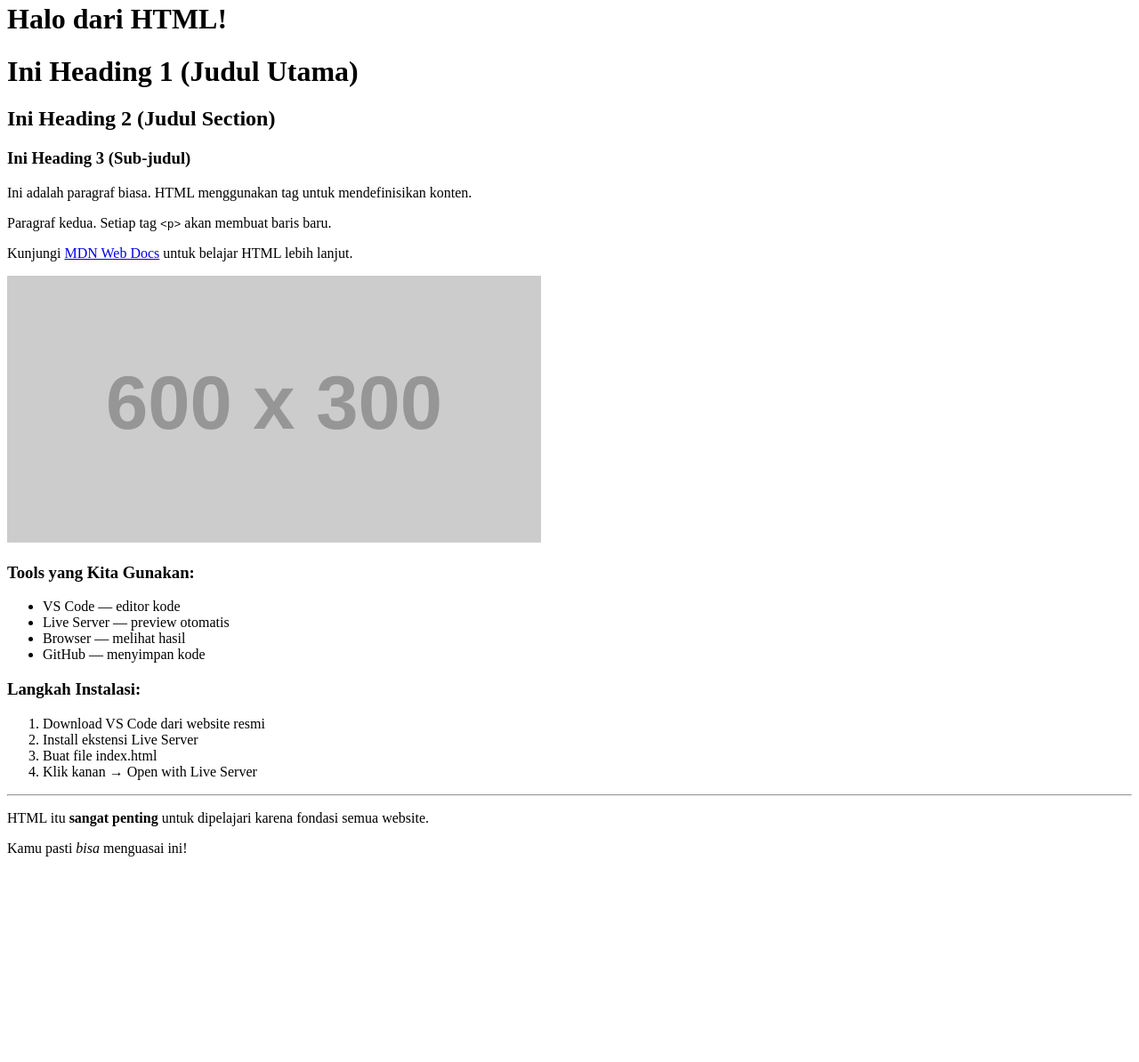
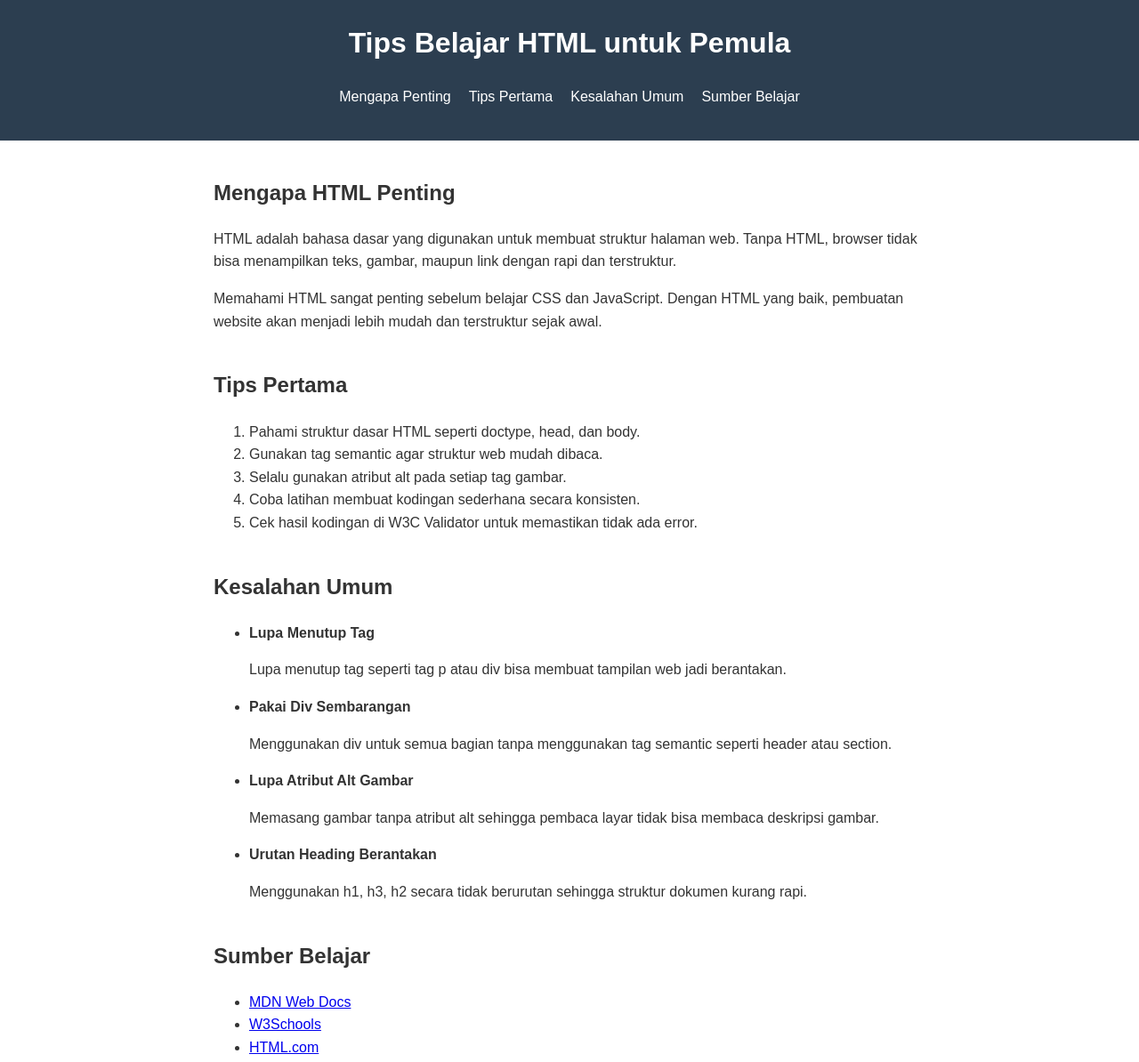
Before and after one commit to DenmasRek27/latihan-web-3, a plain HTML site: page tips.html in a window 1280 px wide. Shown: the part 18-1212 px from the top of the page at 89% size. Before the commit the page ends 997 px from the top, so only its background shows below. Drawn offline with Linux system fonts and the light colour scheme; placeholder pictures from the web are drawn by us.

Commit message:
Adding tips.html

```diff
--- a/tips.html
+++ b/tips.html
@@ -3,48 +3,89 @@
 <head>
     <meta charset="UTF-8">
     <meta name="viewport" content="width=device-width, initial-scale=1.0">
-    <title>Latihan HTML — Minggu 3</title>
+    <title>Tips Belajar HTML untuk Pemula</title>
+    <link rel="stylesheet" href="style.css">
 </head>
 <body>
-    <h1>Halo dari HTML!</h1>
-    <!-- Heading: h1 sampai h6 -->
-<h1>Ini Heading 1 (Judul Utama)</h1>
-<h2>Ini Heading 2 (Judul Section)</h2>
-<h3>Ini Heading 3 (Sub-judul)</h3>
 
-<!-- Paragraph -->
-<p>Ini adalah paragraf biasa. HTML menggunakan tag untuk mendefinisikan konten.</p>
-<p>Paragraf kedua. Setiap tag <code>&lt;p&gt;</code> akan membuat baris baru.</p>
+    <!-- HEADER: Berisi navigasi -->
+    <header>
+        <h1>Tips Belajar HTML untuk Pemula</h1>
+        <nav>
+            <ul>
+                <li><a href="#penting">Mengapa Penting</a></li>
+                <li><a href="#tips">Tips Pertama</a></li>
+                <li><a href="#kesalahan">Kesalahan Umum</a></li>
+                <li><a href="#sumber">Sumber Belajar</a></li>
+            </ul>
+        </nav>
+    </header>
 
-<!-- Link (Anchor) -->
-<p>Kunjungi <a href="https://developer.mozilla.org" target="_blank">MDN Web Docs</a> untuk belajar HTML lebih lanjut.</p>
+    <!-- MAIN: Konten utama halaman -->
+    <main>
 
-<!-- Image (gambar dari internet — placeholder) -->
-<img src="https://placehold.co/600x300" alt="Contoh gambar placeholder" width="600" height="300">
+        <!-- SECTION: Mengapa HTML Penting -->
+        <section id="penting">
+            <h2>Mengapa HTML Penting</h2>
+            <p>HTML adalah bahasa dasar yang digunakan untuk membuat struktur halaman web.
+               Tanpa HTML, browser tidak bisa menampilkan teks, gambar, maupun link
+               dengan rapi dan terstruktur.</p>
+            <p>Memahami HTML sangat penting sebelum belajar CSS dan JavaScript.
+               Dengan HTML yang baik, pembuatan website akan menjadi lebih mudah
+               dan terstruktur sejak awal.</p>
+        </section>
 
-<!-- List tidak berurut (Unordered List) -->
-<h3>Tools yang Kita Gunakan:</h3>
-<ul>
-    <li>VS Code — editor kode</li>
-    <li>Live Server — preview otomatis</li>
-    <li>Browser — melihat hasil</li>
-    <li>GitHub — menyimpan kode</li>
-</ul>
+        <!-- SECTION: Tips Pertama -->
+        <section id="tips">
+            <h2>Tips Pertama</h2>
+            <ol>
+                <li>Pahami struktur dasar HTML seperti doctype, head, dan body.</li>
+                <li>Gunakan tag semantic agar struktur web mudah dibaca.</li>
+                <li>Selalu gunakan atribut alt pada setiap tag gambar.</li>
+                <li>Coba latihan membuat kodingan sederhana secara konsisten.</li>
+                <li>Cek hasil kodingan di W3C Validator untuk memastikan tidak ada error.</li>
+            </ol>
+        </section>
 
-<!-- List berurut (Ordered List) -->
-<h3>Langkah Instalasi:</h3>
-<ol>
-    <li>Download VS Code dari website resmi</li>
-    <li>Install ekstensi Live Server</li>
-    <li>Buat file index.html</li>
-    <li>Klik kanan → Open with Live Server</li>
-</ol>
+        <!-- SECTION: Kesalahan Umum -->
+        <section id="kesalahan">
+            <h2>Kesalahan Umum</h2>
+            <ul>
+                <li>
+                    <strong>Lupa Menutup Tag</strong>
+                    <p>Lupa menutup tag seperti tag p atau div bisa membuat tampilan web jadi berantakan.</p>
+                </li>
+                <li>
+                    <strong>Pakai Div Sembarangan</strong>
+                    <p>Menggunakan div untuk semua bagian tanpa menggunakan tag semantic seperti header atau section.</p>
+                </li>
+                <li>
+                    <strong>Lupa Atribut Alt Gambar</strong>
+                    <p>Memasang gambar tanpa atribut alt sehingga pembaca layar tidak bisa membaca deskripsi gambar.</p>
+                </li>
+                <li>
+                    <strong>Urutan Heading Berantakan</strong>
+                    <p>Menggunakan h1, h3, h2 secara tidak berurutan sehingga struktur dokumen kurang rapi.</p>
+                </li>
+            </ul>
+        </section>
 
-<!-- Horizontal Rule (garis pemisah) -->
-<hr>
+        <!-- SECTION: Sumber Belajar -->
+        <section id="sumber">
+            <h2>Sumber Belajar</h2>
+            <ul>
+                <li><a href="https://developer.mozilla.org" target="_blank" rel="noopener noreferrer">MDN Web Docs</a></li>
+                <li><a href="https://www.w3schools.com" target="_blank" rel="noopener noreferrer">W3Schools</a></li>
+                <li><a href="https://html.com" target="_blank" rel="noopener noreferrer">HTML.com</a></li>
+            </ul>
+        </section>
 
-<!-- Strong & Emphasis -->
-<p>HTML itu <strong>sangat penting</strong> untuk dipelajari karena fondasi semua website.</p>
-<p>Kamu pasti <em>bisa</em> menguasai ini!</p>
+    </main>
+
+    <!-- FOOTER -->
+    <footer>
+        <p>&copy; 2026 Denmas Kartiko Anandika Purnomo. Dibuat untuk mata kuliah Desain Web.</p>
+    </footer>
+
 </body>
 </html>
```
